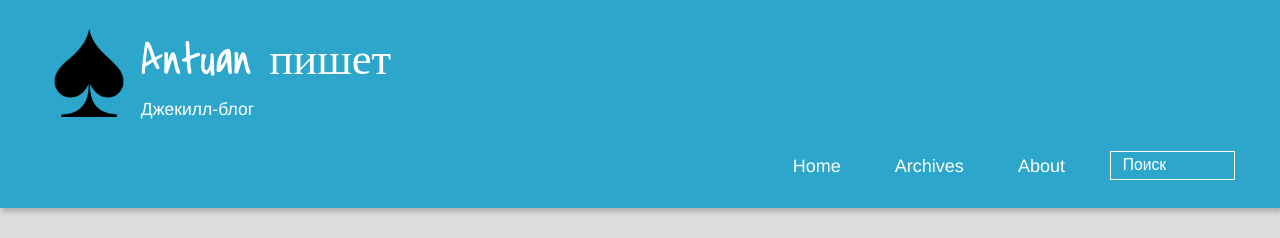
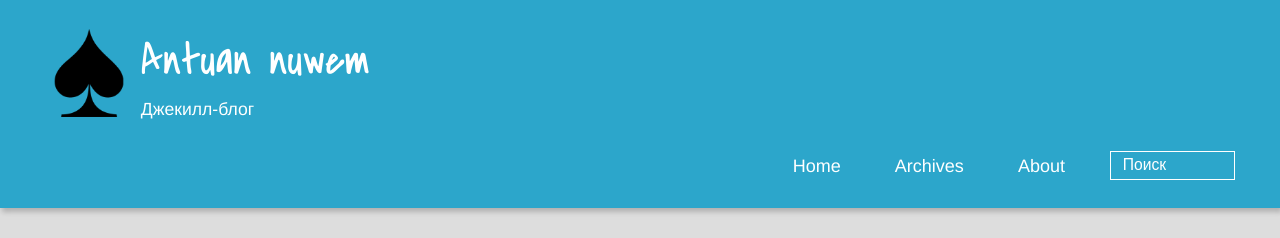
Before and after one commit to dvesti/jekyll-jacman, a Jekyll site: the page built from index.html, in a window 1280 px wide and 900 px high. Shown: the top 238 px of the window. Built offline with Jekyll 4.4.1, drawn with Linux system fonts in a browser that asks for light colours; emoji names are drawn with the system emoji font; formulas are drawn with MathJax 3; the list of posts is cut into pages by our own code.

Commit message:
updated site

```diff
--- a/_config.yml
+++ b/_config.yml
@@ -28,7 +28,7 @@ defaults:
 paginate: 20
 
 #### Site
-title : Antuan пишет
+title : Antuan nuwem
 tagline: Джекилл-блог
 assets: /assets
 url: https://dvesti.github.io
```
